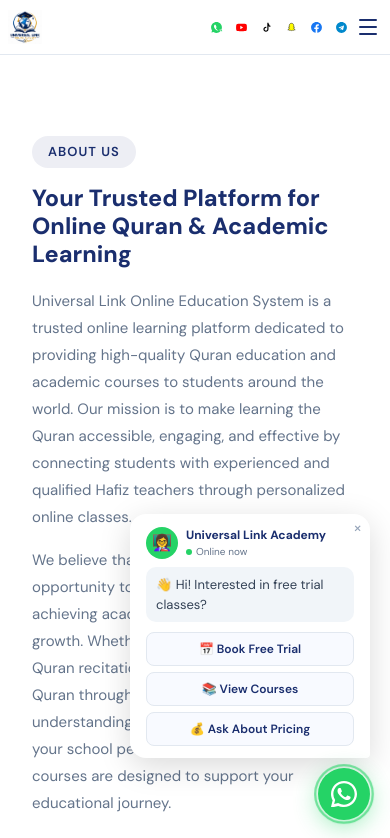
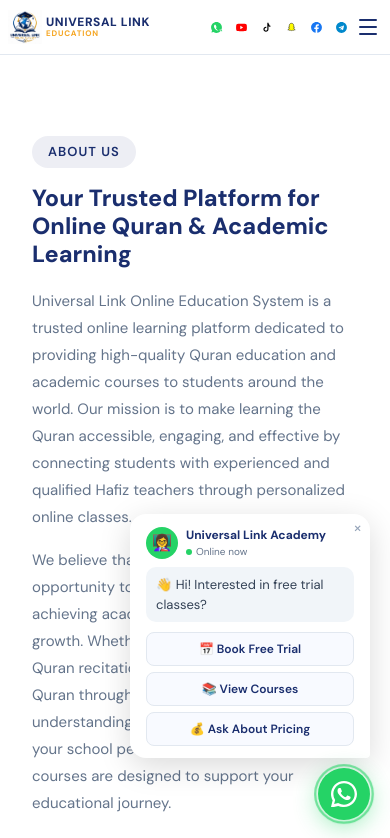
Before and after one commit to linkuniversal4-byte/universallink, a Next.js app: page /about in a window 390 px wide. Shown: the top 838 px of the page. Built offline with nearby package versions, Linux system fonts and the light colour scheme.

Commit message:
Add mobile branding styles to Navbar component for improved responsiveness

```diff
--- a/app/components/Navbar.tsx
+++ b/app/components/Navbar.tsx
@@ -101,6 +101,10 @@
           <div className="brand-copy" style={{ lineHeight: 1.1 }}>
             <div style={{ fontWeight: 800, fontSize: 13, color: "#1a2e6e", letterSpacing: "0.05em" }}>UNIVERSAL LINK</div>
             <div style={{ fontSize: 9, fontWeight: 600, color: "#f5a623", letterSpacing: "0.12em" }}>ONLINE ACADEMY</div>
+          </div>
+          <div className="brand-copy-mobile" style={{ lineHeight: 1.1 }}>
+            <div style={{ fontWeight: 800, fontSize: 12, color: "#1a2e6e", letterSpacing: "0.05em" }}>UNIVERSAL LINK</div>
+            <div style={{ fontSize: 8, fontWeight: 700, color: "#f5a623", letterSpacing: "0.1em" }}>EDUCATION</div>
           </div>
         </a>
 
@@ -532,6 +536,9 @@
             padding: 2px !important;
           }
         }
+        .brand-copy-mobile {
+          display: none;
+        }
         @media (max-width: 420px) {
           .mobile-socials a {
             width: 22px !important;
@@ -544,6 +551,9 @@
           .brand-copy {
             display: none !important;
           }
+          .brand-copy-mobile {
+            display: block !important;
+          }
         }
       `}</style>
     </nav>
```
